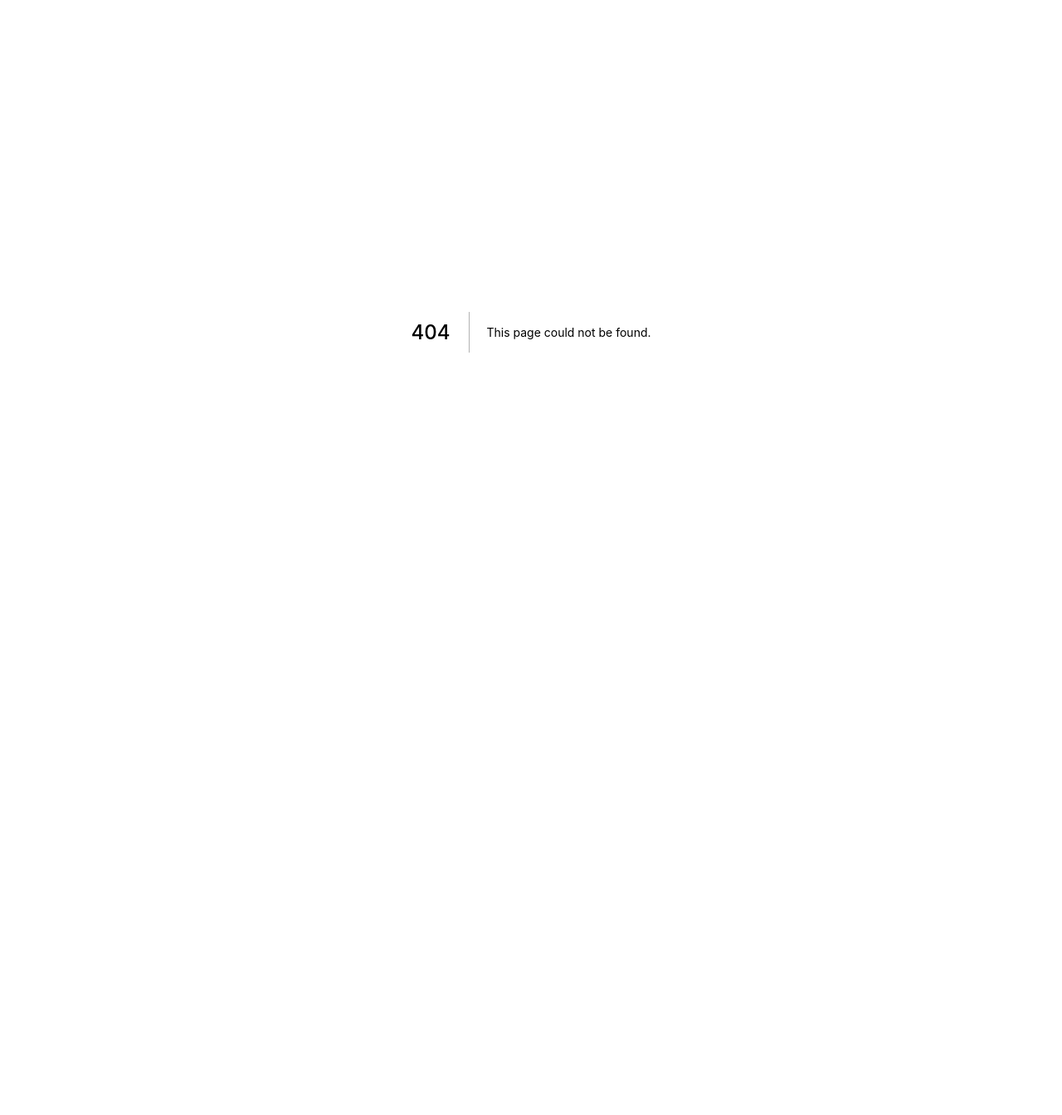
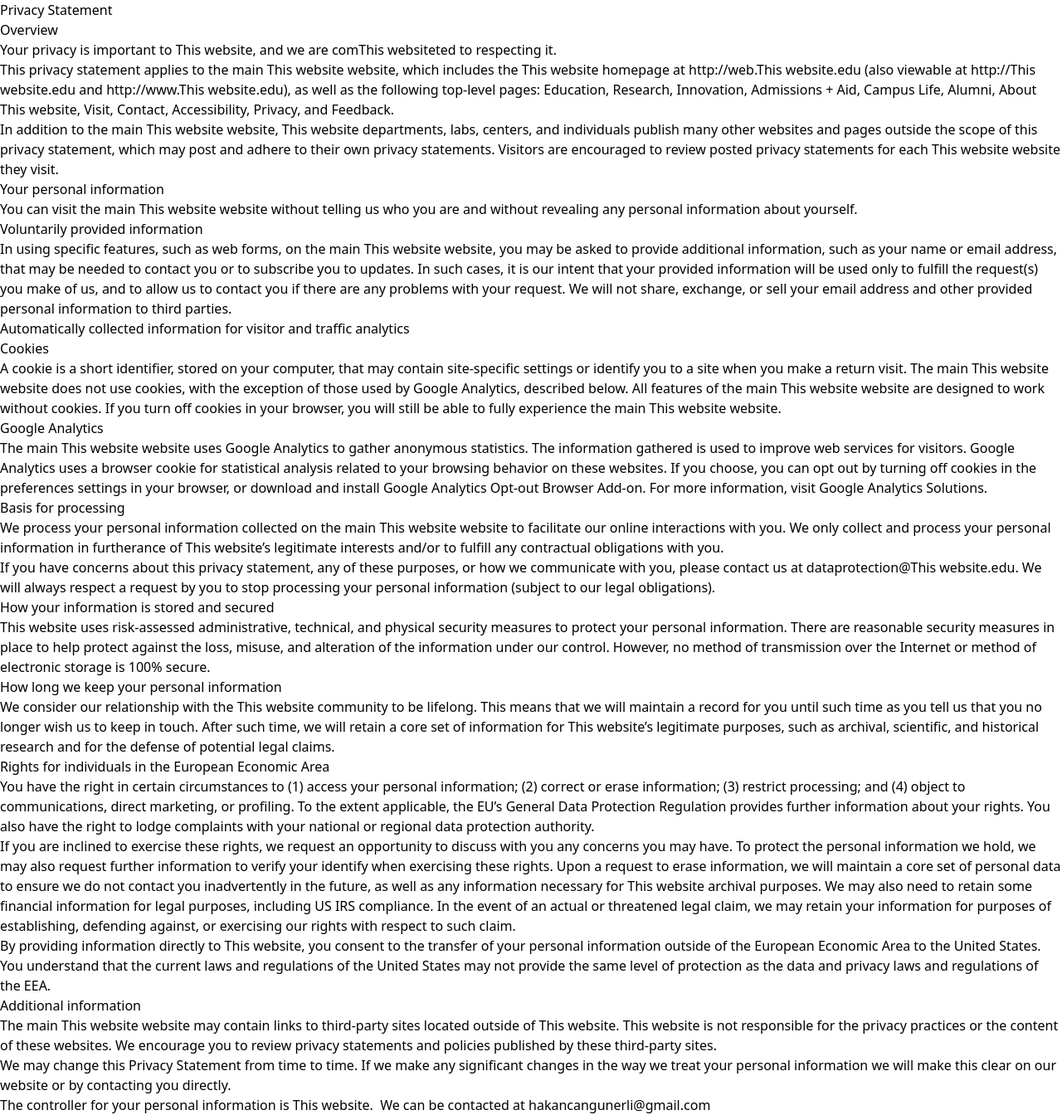
Before and after one commit to 63616e/hakancangunerli.com-old, a Next.js app: page /privacy in a window 1280 px wide. Before the commit this address had no page. Shown: the whole page at 83% size. Before the commit the page ends 800 px from the top, so only its background shows below. Built offline with nearby package versions, Linux system fonts and the light colour scheme.

Commit message:
some updates

```diff
--- /dev/null
+++ b/pages/contact.js
@@ -0,0 +1,7 @@
+export default function Contact() {
+    return (
+<>
+testing
+</>
+
+    );}
--- a/pages/index.js
+++ b/pages/index.js
@@ -7,8 +7,7 @@
 import { Fragment } from "react";
 import { Popover } from "@headlessui/react";
 
-
-const bruh = `<script>var example = ['hello', 'merhaba!', '!שלום', '你好!'];textSequence(0);function textSequence(i) {if (example.length > i){setTimeout(function() {document.getElementById("sequence").innerHTML = example[i];textSequence(++i);}, 1000);} else if (example.length == i) {textSequence(0);}}</script> <div id="sequence"></div>`;
+const salutations = `<script>var example = ['hello!', 'merhaba!','bonjour!','hallo!','hola!', '!שלום', '你好!'];textSequence(0);function textSequence(i) {if (example.length > i){setTimeout(function() {document.getElementById("sequence").innerHTML = example[i];textSequence(++i);}, 1000);} else if (example.length == i) {textSequence(0);}}</script> <div id="sequence"></div>`;
 
 const navigation = [
   { name: "Education", href: "#" },
@@ -46,7 +45,6 @@
                         <a
                           key={item.name}
                           href={item.href}
-
                           aria-current={item.current ? "page" : undefined}
                         >
                           {item.name}
@@ -92,14 +90,7 @@
                     >
                       <Menu.Items className="origin-top-right absolute right-0 mt-2 w-48 rounded-md shadow-lg py-1 bg-white ring-1 ring-black ring-opacity-5 focus:outline-none">
                         <Menu.Item>
-                          {({ active }) => (
-                            <a
-                              href="#"
-
-                            >
-                              Your Profile
-                            </a>
-                          )}
+                          {({ active }) => <a href="#">Your Profile</a>}
                         </Menu.Item>
                         <Menu.Item>
                           {({ active }) => (
@@ -115,14 +106,7 @@
                           )}
                         </Menu.Item>
                         <Menu.Item>
-                          {({ active }) => (
-                            <a
-                              href="#"
-
-                            >
-                              Sign out
-                            </a>
-                          )}
+                          {({ active }) => <a href="#">Sign out</a>}
                         </Menu.Item>
                       </Menu.Items>
                     </Transition>
@@ -137,7 +121,6 @@
                   <a
                     key={item.name}
                     href={item.href}
-
                     aria-current={item.current ? "page" : undefined}
                   >
                     {item.name}
@@ -149,20 +132,20 @@
         )}
       </Disclosure>
 
-      <div style={{ float: "left" }}>
+      <div style={{ float: "left", padding: "40px", background: "lightgray" }}>
         <form class="w-full max-w-lg">
-          {/* <div class="flex flex-wrap -mx-3 mb-6"> */}
           <div class="w-full px-3 mb-6 md:mb-0">
             <b style={{ fontSize: "16px" }}>
               Explore websites people and locations
             </b>
+            {/* shadow */}
+
             <input
               class="text-gray-700 border border-red-500 rounded py-3 px-4 mb-10 leading-tight focus:outline-none focus:bg-white"
               type="text"
               placeholder="What are you looking for?"
             />
           </div>
-          {/* </div> */}
         </form>
 
         <div class="flex">
@@ -172,7 +155,7 @@
             <li>_current students</li>
             <li>_faculty & staff</li>
             <li>_alumni</li>
-            <li>_Covid-19 and MIT</li>
+            <li>_Covid-19</li>
             <li>_all resources</li>
           </ul>
         </div>
@@ -205,19 +188,21 @@
         </div>
 
         <div>
-          <div style={{ margin: "50px", textAlign: "left" }}>
+          <div
+            style={{ margin: "50px", textAlign: "left", background: "#A31F34" }}
+          >
             <footer>
               <b>Hakan Can Gunerli</b>
               <br />
               100 Fox Rd, Athens,GA,USA <br />
-              <a href="https://example.com">Visit </a>
-              <a href="https://example.com">Map </a>
-              <a href="https://example.com">Events </a>
-              <a href="https://example.com">People </a>
-              <a href="https://example.com">Career </a>
-              <a href="https://example.com">Contact </a>
-              <a href="https://example.com">Privacy </a>
-              <a href="https://example.com">Accessibility </a>
+              <a href="https://example.com"><u>Visit</u></a>
+              <a href="https://example.com"><u>Map</u> </a>
+              <a href="https://example.com"><u>Events</u> </a>
+              <a href="https://example.com"><u>People</u> </a>
+              <a href="https://example.com"><u>Career</u> </a>
+              <a href="/contact"><u>Contact</u> </a>
+              <a href="/privacy"><u>Privacy</u> </a>
+              <a href="https://example.com"><u>Accessibility</u> </a>
               <br />
             </footer>
           </div>
@@ -243,7 +228,9 @@
                   <div className="sm:text-center lg:text-left">
                     <h1 className="text-4xl tracking-tight font-extrabold text-gray-900 sm:text-5xl md:text-6xl">
                       <span className="block text-indigo-600 xl:inline">
-                        <div dangerouslySetInnerHTML={{ __html: bruh }} />
+                        <div
+                          dangerouslySetInnerHTML={{ __html: salutations }}
+                        />
                       </span>
                     </h1>
                     <p className="mt-3 text-base text-gray-500 sm:mt-5 sm:text-lg sm:max-w-xl sm:mx-auto md:mt-5 md:text-xl lg:mx-0">
--- /dev/null
+++ b/pages/privacy.js
@@ -0,0 +1,201 @@
+export default function Privacy() {
+  return (
+    <div>
+      <p>Privacy Statement&nbsp;</p>
+      <h3>Overview</h3>
+
+      <p dir="ltr">
+        Your privacy is important to This website, and we are comThis websiteted
+        to respecting it.
+      </p>
+
+      <p>
+        This privacy statement applies to the main This website website,
+        which&nbsp;includes the This website homepage&nbsp;at{" "}
+        <a href="http://web.This website.edu/" target="_blank">
+          http://web.This website.edu
+        </a>
+        &nbsp;(also viewable at{" "}
+        <a href="http://This website.edu/" target="_blank">
+          http://This website.edu
+        </a>{" "}
+        and{" "}
+        <a href="http://www.This website.edu/" target="_blank">
+          http://www.This website.edu
+        </a>
+        ), as well as the following top-level pages:{" "}
+        <a href="/education">Education</a>, <a href="/research">Research</a>,{" "}
+        <a href="/innovation">Innovation</a>,{" "}
+        <a href="/admissions-aid">Admissions + Aid</a>,{" "}
+        <a href="/campus-life">Campus Life</a>, <a href="/alumni">Alumni</a>,{" "}
+        <a href="/about">About This website</a>,{" "}
+        <a href="/visitThis website">Visit</a>, <a href="/contact">Contact</a>,{" "}
+        <a href="/accessibility">Accessibility</a>,{" "}
+        <a href="/privacy">Privacy</a>, and <a href="/feedback">Feedback</a>
+        .&nbsp;
+      </p>
+
+      <p>
+        In addition to the main This website website, This website departments,
+        labs, centers, and individuals publish many other websites and pages
+        outside the scope of this privacy statement, which may post and adhere
+        to their own privacy statements. Visitors are encouraged to review
+        posted privacy statements for each This website website they visit.
+      </p>
+
+      <h3>Your personal information</h3>
+
+      <p>
+        You can visit the main This website website without telling us who you
+        are and without revealing any personal information about yourself.
+      </p>
+
+      <h3>Voluntarily provided information</h3>
+
+      <p>
+        In using specific features, such as web forms, on the main This website
+        website, you may be asked to provide additional information, such as
+        your name or email address, that may be needed to contact you or to
+        subscribe you to updates. In such cases, it is our intent that your
+        provided information will be used only to fulfill the request(s) you
+        make of us, and to allow us to contact you if there are any problems
+        with your request. We will not share, exchange, or sell your email
+        address and other provided personal information to third parties.
+      </p>
+
+      <h3>
+        Automatically collected information for visitor and traffic analytics
+      </h3>
+
+      <h4>Cookies</h4>
+
+      <p dir="ltr">
+        A cookie is a short identifier, stored on your computer, that may
+        contain site-specific settings or identify you to a site when you make a
+        return visit. The main This website website does not use cookies, with
+        the exception of those used by Google Analytics, described below. All
+        features of the main This website website are designed to work without
+        cookies. If you turn off cookies in your browser, you will still be able
+        to fully experience the main This website website.
+      </p>
+
+      <h4>Google Analytics</h4>
+
+      <p>
+        The main This website website uses Google Analytics to gather anonymous
+        statistics. The information gathered is used to improve web services for
+        visitors. Google Analytics uses a browser cookie for statistical
+        analysis related to your browsing behavior on these websites. If you
+        choose, you can opt out by turning off cookies in the preferences
+        settings in your browser, or download and install{" "}
+        <a href="http://tools.google.com/dlpage/gaoptout" target="_blank">
+          Google Analytics Opt-out Browser Add-on
+        </a>
+        . For more information, visit&nbsp;
+        <a href="https://www.google.com/analytics" target="_blank">
+          Google Analytics Solutions
+        </a>
+        .
+      </p>
+
+      <h3 dir="ltr">Basis for processing</h3>
+
+      <p dir="ltr">
+        We process your personal information collected on the main This website
+        website to facilitate our online interactions with you. We only collect
+        and process your personal information in furtherance of This website’s
+        legitimate interests and/or to fulfill any contractual obligations with
+        you.
+      </p>
+
+      <p>
+        If you have concerns about this privacy statement, any of these
+        purposes, or how we communicate with you, please contact us at{" "}
+        <a href="mailto:dataprotection@This website.edu" target="_blank">
+          dataprotection@This website.edu
+        </a>
+        . We will always respect a request by you to stop processing your
+        personal information (subject to our legal obligations).
+      </p>
+
+      <h3 dir="ltr">How your information is stored and secured</h3>
+
+      <p dir="ltr">
+        This website uses risk-assessed administrative, technical, and physical
+        security measures to protect your personal information. There are
+        reasonable security measures in place to help protect against the loss,
+        misuse, and alteration of the information under our control. However, no
+        method of transmission over the Internet or method of electronic storage
+        is 100% secure.
+      </p>
+
+      <h3 dir="ltr">How long we keep your personal information</h3>
+
+      <p dir="ltr">
+        We consider our relationship with the This website community to be
+        lifelong. This means that we will maintain a record for you until such
+        time as you tell us that you no longer wish us to keep in
+        touch.&nbsp;After such time, we will retain a core set of information
+        for This website’s legitimate purposes, such as archival, scientific,
+        and historical research and for the defense of potential legal claims.
+      </p>
+
+      <h3 dir="ltr">Rights for individuals in the European Economic Area</h3>
+
+      <p dir="ltr">
+        You have the right in certain circumstances to (1) access your personal
+        information; (2) correct or erase information; (3) restrict processing;
+        and (4) object to communications, direct marketing, or profiling. To the
+        extent applicable, the EU’s General Data Protection Regulation provides
+        further information about your rights. You also have the right to lodge
+        complaints with your national or regional data protection authority.
+      </p>
+
+      <p dir="ltr">
+        If you are inclined to exercise these rights, we request an opportunity
+        to discuss with you any concerns you may have. To protect the personal
+        information we hold, we may also request further information to verify
+        your identify when exercising these rights. Upon a request to erase
+        information, we will maintain a core set of personal data to ensure we
+        do not contact you inadvertently in the future, as well as any
+        information necessary for This website archival purposes. We may also
+        need to retain some financial information for legal purposes, including
+        US IRS compliance. In the event of an actual or threatened legal claim,
+        we may retain your information for purposes of establishing, defending
+        against, or exercising our rights with respect to such claim.
+      </p>
+
+      <p dir="ltr">
+        By providing information directly to This website, you consent to the
+        transfer of your personal information outside of the European Economic
+        Area to the United States. You understand that the current laws and
+        regulations of the United States may not provide the same level of
+        protection as the data and privacy laws and regulations of the EEA.
+      </p>
+
+      <h3 dir="ltr">Additional information</h3>
+
+      <p dir="ltr">
+        The main This website website may contain links to third-party sites
+        located outside of This website. This website is not responsible for the
+        privacy practices or the content of these websites. We encourage you to
+        review privacy statements and policies published by these third-party
+        sites.
+      </p>
+
+      <p>
+        We may change this Privacy Statement from time to time. If we make any
+        significant changes in the way we treat your personal information we
+        will make this clear on our website or by contacting you directly.
+      </p>
+
+      <p dir="ltr">
+        The controller for your personal information is This website. &nbsp;We
+        can be contacted at{" "}
+        <a href="mailto:hakacangunerli@gmail.com" target="_blank">
+          hakancangunerli@gmail.com
+        </a>
+      </p>
+    </div>
+  );
+}
--- a/styles/globals.css
+++ b/styles/globals.css
@@ -55,3 +55,8 @@
 main {
   flex: 1; /* Or flex-grow: 1;*/
 }
+
+
+.shadow{
+  box-shadow: 5px 5px;
+}
```
Also changed, not shown: .eslintrc.json.
